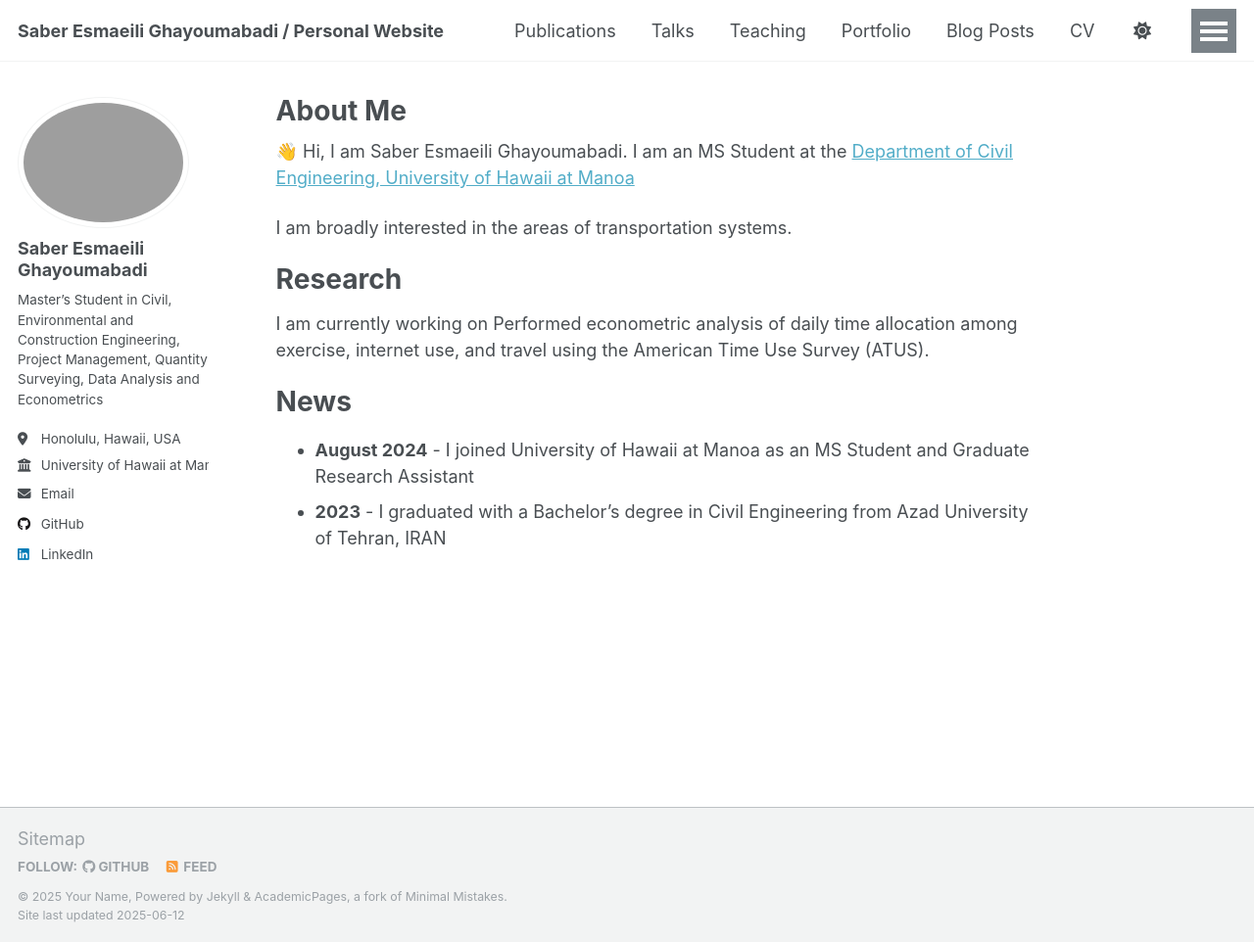
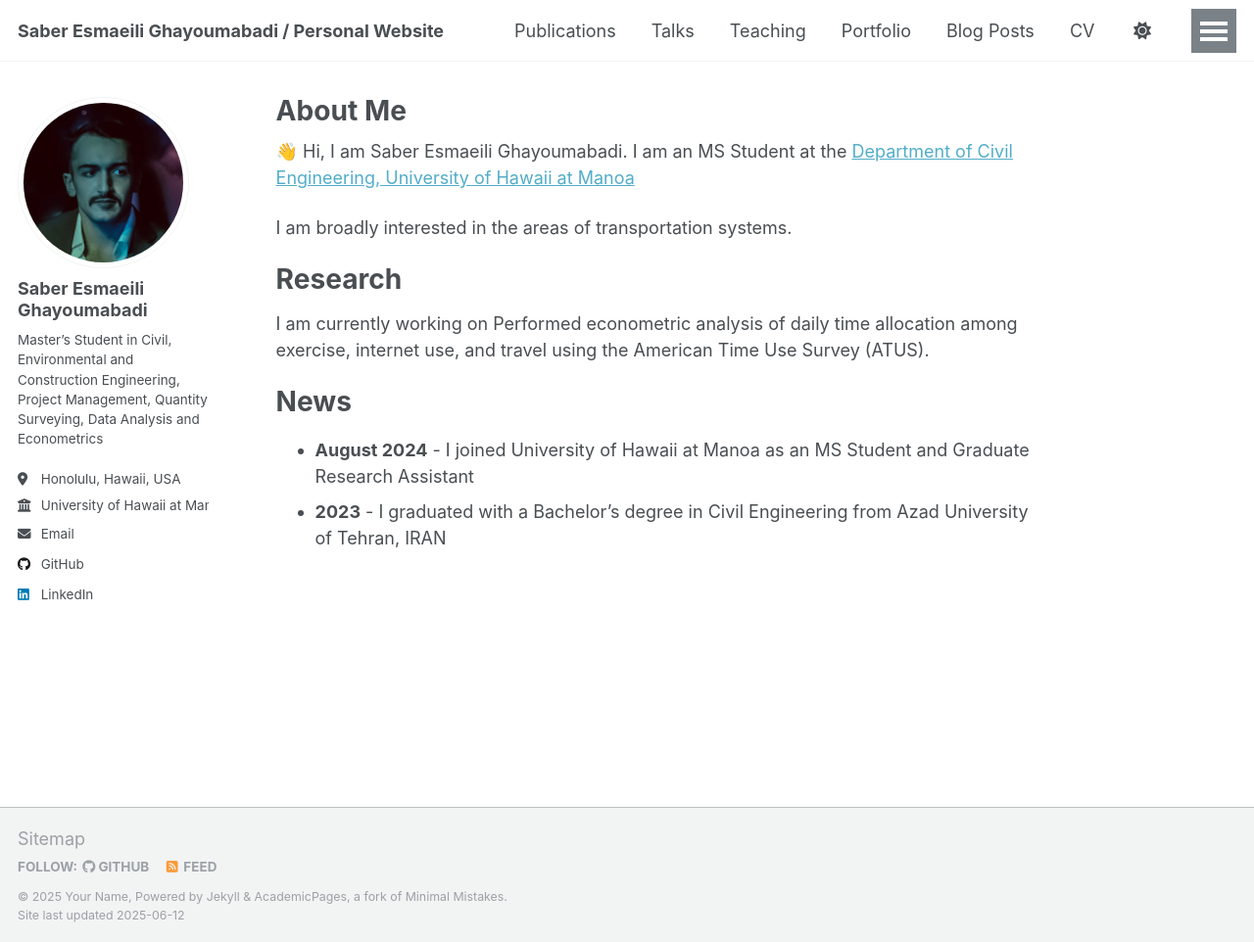
Before and after one commit to Saber-esmaeili/Saber-esmaeili.github.io, a Jekyll site: the page built from _pages/about.md, in a window 1280 px wide and 962 px high. Shown: the whole window at 98% size. Built offline with Jekyll 4.4.1, drawn with Linux system fonts in a browser that asks for light colours.

Commit message:
Update _config.yml

```diff
--- a/_config.yml
+++ b/_config.yml
@@ -22,7 +22,7 @@ repository               : "academicpages/academicpages.github.io"
 #               Additional customization can be done by editing /_includes/author-profile.html
 author:
   # Biographic information
-  avatar           : "profile_photo.jpg"
+  avatar           : "profilephoto.jpg"
   name             : "Saber Esmaeili Ghayoumabadi"
   pronouns         : # example: "she/her"
   bio              : "Master’s Student in Civil, Environmental and Construction Engineering, Project Management, Quantity Surveying, Data Analysis and Econometrics"
```
